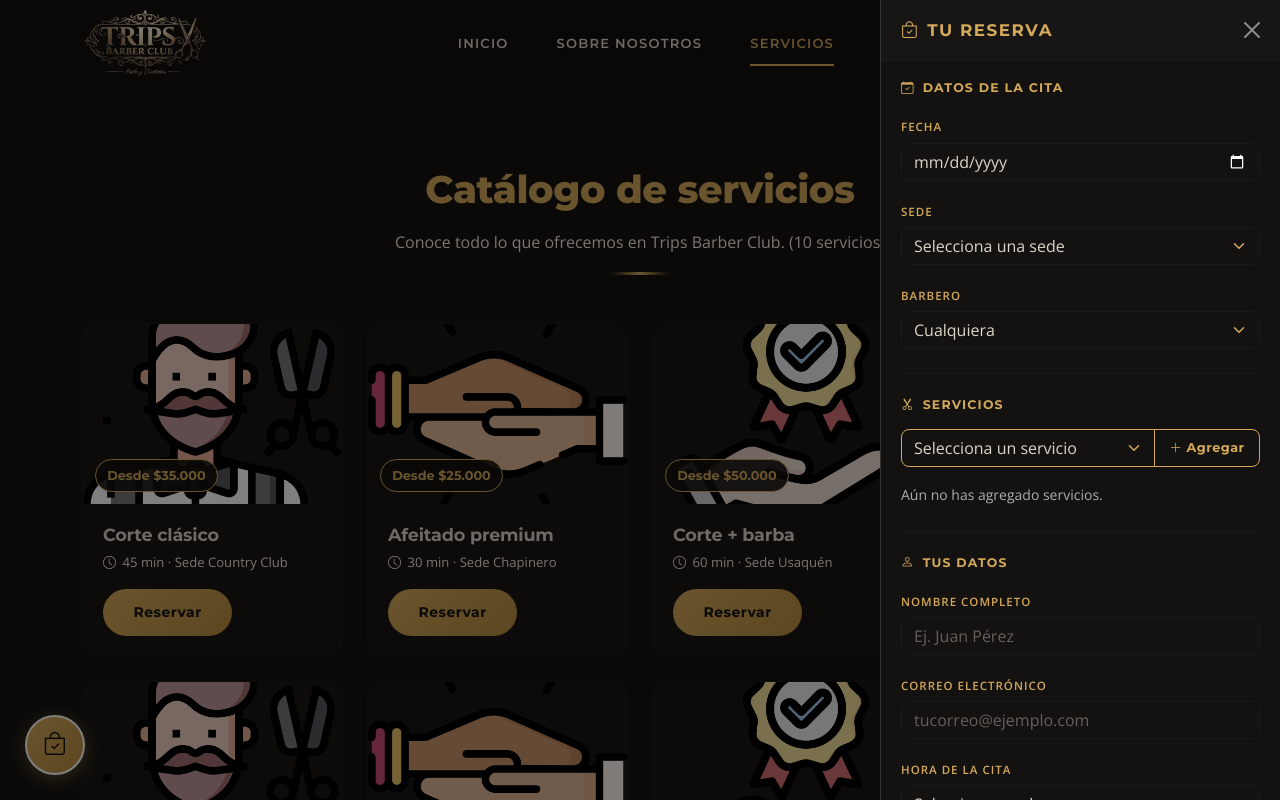
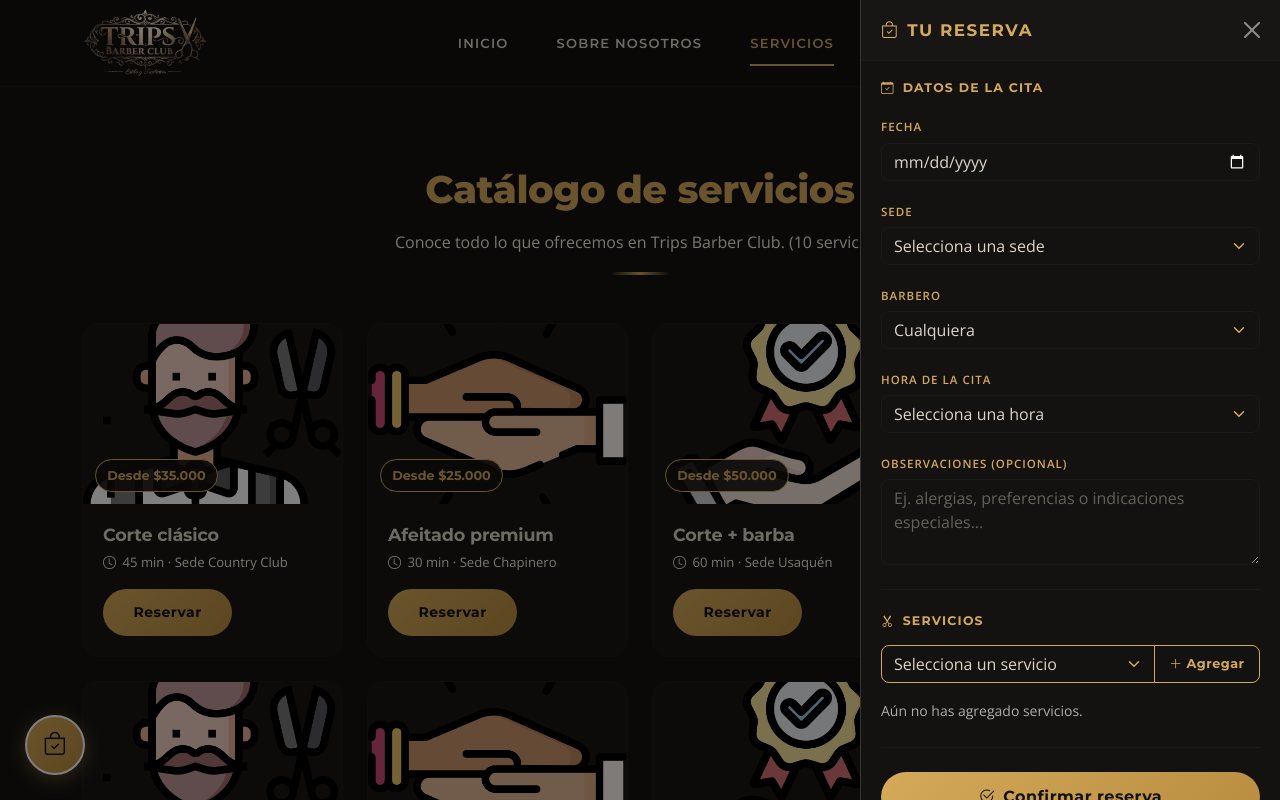
Before and after one commit to guido102002/generationFrontend, a plain HTML site: page Pages/servicios.html in a window 1280 px wide. Both pictures are taken after a click on the button "Abrir mi reserva". Shown: the top 800 px of the page. Drawn offline with nearby package versions, Linux system fonts and the light colour scheme.

Commit message:
Aumento del ancho de carrito de compras y eliminacion de datos usuario en el carrito

```diff
--- a/CSS/styles.css
+++ b/CSS/styles.css
@@ -1215,7 +1215,7 @@ textarea:focus {
 
 /* CARRITO / RESUMEN DE RESERVA (PÁGINA DE SERVICIOS) */
 .carrito-offcanvas {
-    width: min(430px, 100%);
+    --bs-offcanvas-width: 420px;
     background: var(--bg-black);
     color: var(--grey-light);
     border-left: 1px solid var(--dark-grey);
--- a/Pages/servicios.html
+++ b/Pages/servicios.html
@@ -266,6 +266,20 @@
                         <option>Julián</option>
                     </select>
                 </div>
+                <div class="mb-3">
+                    <label for="carrito-hora" class="form-label">Hora de la cita</label>
+                    <select class="form-select" id="carrito-hora" name="hora" required>
+                        <option value="" selected disabled>Selecciona una hora</option>
+                    </select>
+                    <div class="invalid-feedback">Selecciona una hora.</div>
+                </div>
+
+                <div class="mb-4">
+                    <label for="carrito-observacion" class="form-label">Observaciones (opcional)</label>
+                    <textarea class="form-control" id="carrito-observacion" name="observacion" rows="3"
+                              maxlength="300"
+                              placeholder="Ej. alergias, preferencias o indicaciones especiales..."></textarea>
+                </div>
 
                 <hr class="carrito-divider">
 
@@ -298,40 +312,7 @@
 
                 <hr class="carrito-divider">
 
-                <!-- Datos personales -->
-                <h3 class="carrito-subtitle">
-                    <i class="bi bi-person me-2"></i>Tus datos
-                </h3>
-
-                <div class="mb-3">
-                    <label for="carrito-nombre" class="form-label">Nombre completo</label>
-                    <input type="text" class="form-control" id="carrito-nombre" name="nombre"
-                           placeholder="Ej. Juan Pérez" autocomplete="name" required>
-                    <div class="invalid-feedback">Escribe tu nombre.</div>
-                </div>
-
-                <div class="mb-3">
-                    <label for="carrito-correo" class="form-label">Correo electrónico</label>
-                    <input type="email" class="form-control" id="carrito-correo" name="correo"
-                           placeholder="tucorreo@ejemplo.com" autocomplete="email" required>
-                    <div class="invalid-feedback">Escribe un correo válido.</div>
-                </div>
-
-                <div class="mb-3">
-                    <label for="carrito-hora" class="form-label">Hora de la cita</label>
-                    <select class="form-select" id="carrito-hora" name="hora" required>
-                        <option value="" selected disabled>Selecciona una hora</option>
-                    </select>
-                    <div class="invalid-feedback">Selecciona una hora.</div>
-                </div>
-
-                <div class="mb-4">
-                    <label for="carrito-observacion" class="form-label">Observaciones (opcional)</label>
-                    <textarea class="form-control" id="carrito-observacion" name="observacion" rows="3"
-                              maxlength="300"
-                              placeholder="Ej. alergias, preferencias o indicaciones especiales..."></textarea>
-                </div>
-
+                <!-- Boton Confirmar Reserva -->
                 <button type="submit" class="btn btn-gold w-100">
                     <i class="bi bi-check2-circle me-2"></i>Confirmar reserva
                 </button>
```
